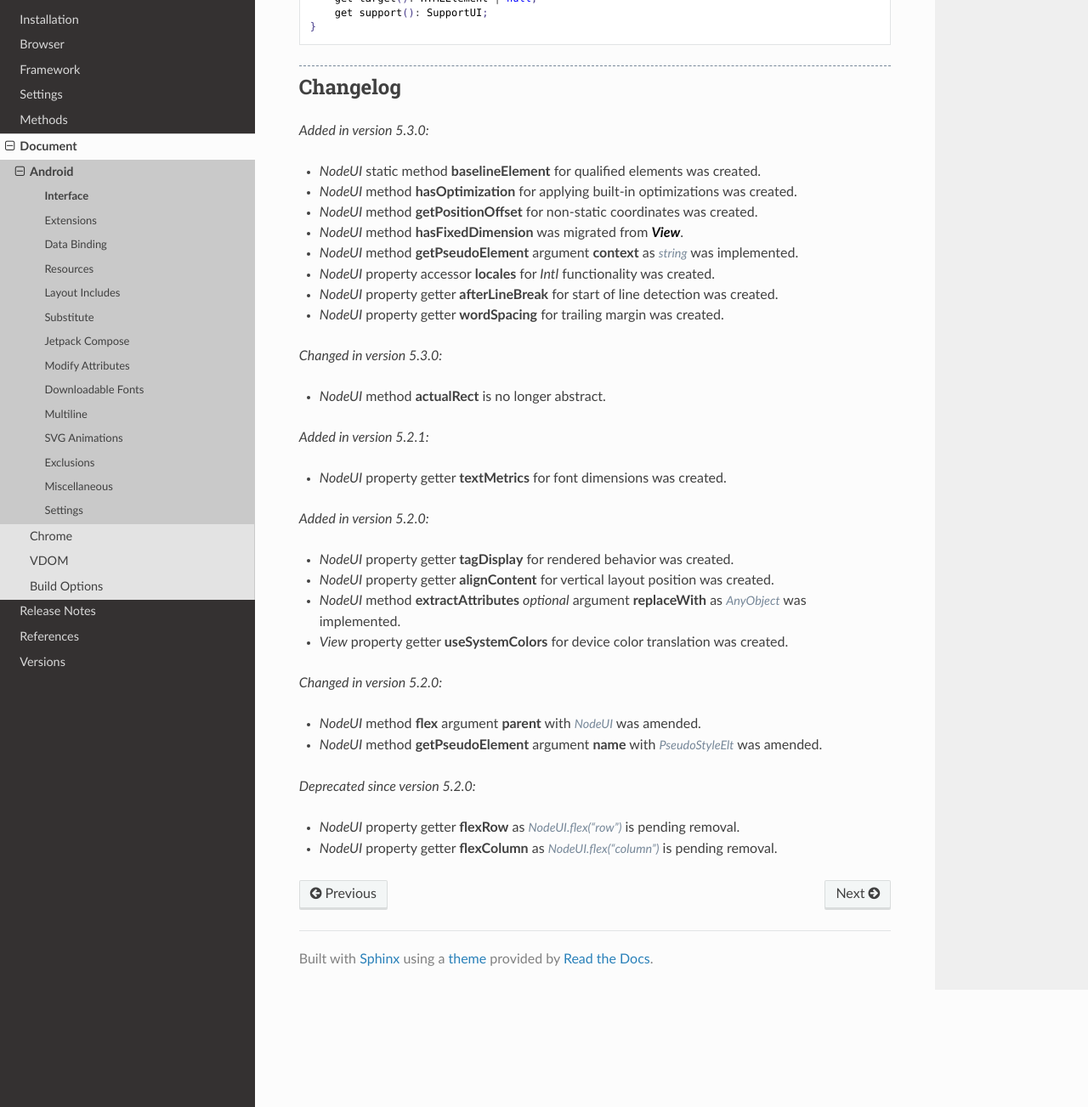
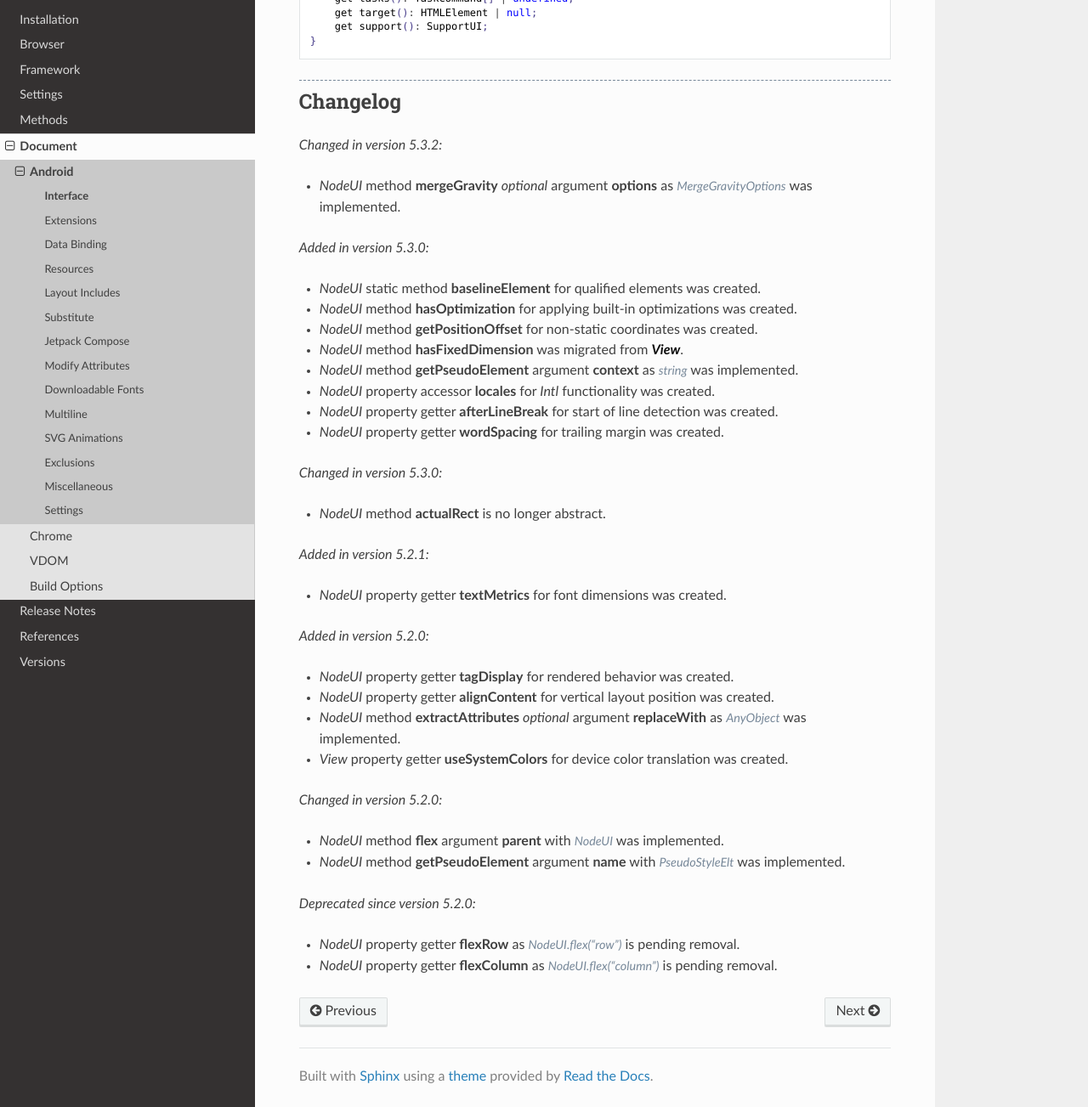
Before and after one commit to anpham6/android-docs, a Sphinx documentation site: the page built from source/document/android/interface.rst, in a window 1280 px wide and 1400 px high, scrolled down 5063 px, cut to the strip 97-1400 px from the top of the window. Shown: the whole strip at 85% size. Built offline with Sphinx 7.4.7 and the Read the Docs theme 2.0.0, drawn with Linux system fonts in a browser that asks for light colours; some of the changed text lies outside the part shown.

Commit message:
Release Notes: Latest modifications to API 5.3.2.

```diff
--- a/source/document/android/interface.rst
+++ b/source/document/android/interface.rst
@@ -247,6 +247,7 @@ Interface
       applyOptimizations(): boolean;
       applyCustomizations(overwrite?: boolean): void;
       formatted(value: string, overwrite?: boolean): void;
+      mergeGravity(attr: LayoutGravityAttr, alignment: LayoutGravityValue, options: MergeGravityOptions): void;
       mergeGravity(attr: LayoutGravityAttr, alignment: LayoutGravityDirectionAttr, overwrite?: boolean): void;
       anchor(position: AnchorPositionAttr, documentId?: string, overwrite?: boolean): boolean;
       anchorChain(...values: PositionAttr[]): View[];
@@ -310,6 +311,10 @@ Interface
 Changelog
 =========
 
+.. versionchanged:: 5.3.2
+
+  - *NodeUI* method **mergeGravity** *optional* argument **options** as :alt:`MergeGravityOptions` was implemented.
+
 .. versionadded:: 5.3.0
 
   - *NodeUI* static method **baselineElement** for qualified elements was created.
@@ -338,8 +343,8 @@ Changelog
 
 .. versionchanged:: 5.2.0
 
-  - *NodeUI* method **flex** argument **parent** with :alt:`NodeUI` was amended.
-  - *NodeUI* method **getPseudoElement** argument **name** with :alt:`PseudoStyleElt` was amended.
+  - *NodeUI* method **flex** argument **parent** with :alt:`NodeUI` was implemented.
+  - *NodeUI* method **getPseudoElement** argument **name** with :alt:`PseudoStyleElt` was implemented.
 
 .. deprecated:: 5.2.0
 
--- a/source/document/android/settings.rst
+++ b/source/document/android/settings.rst
@@ -4,7 +4,7 @@ Settings
 
 These are the latest server default settings for the :target:`android` framework.
 
-.. code-block:: json
+.. code-block::
   :caption: squared.json [#]_
   :emphasize-lines: 39
 
--- a/source/release_notes/5.3.0.rst
+++ b/source/release_notes/5.3.0.rst
@@ -3,6 +3,11 @@
 =====
 
 :right:`2024-08-06`
+
+.. toctree::
+  :maxdepth: 1
+
+  5.3.2
 
 .. highlight:: typescript
 
```
Also changed, not shown: other parts of source/document/android/interface.rst (+1 -1 lines), source/document/build.rst (+5 -4 lines), source/document/vdom/interface.rst (+7 -2 lines), source/release_notes/5.3.2.rst (added, +29 -0 lines).
